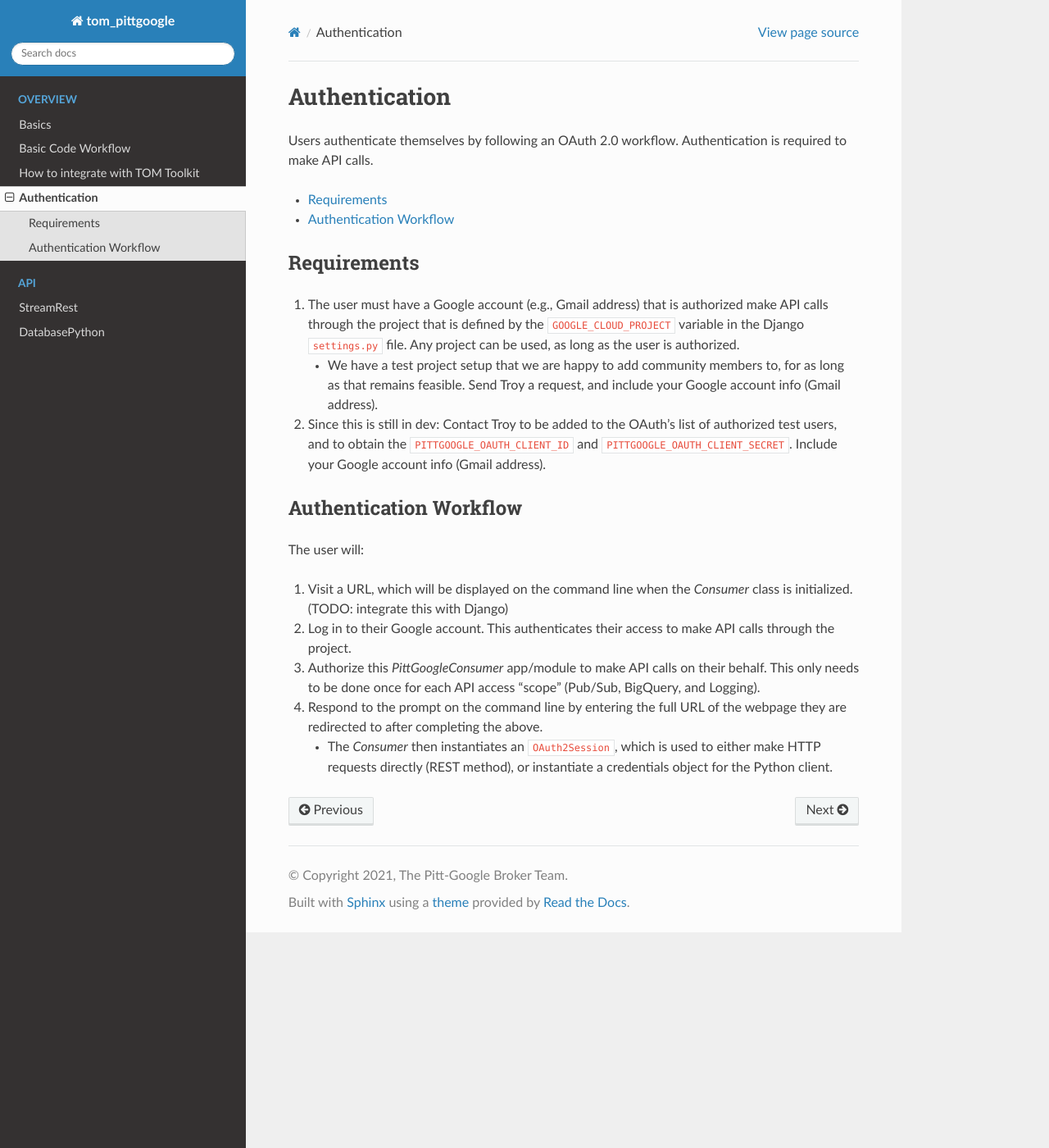
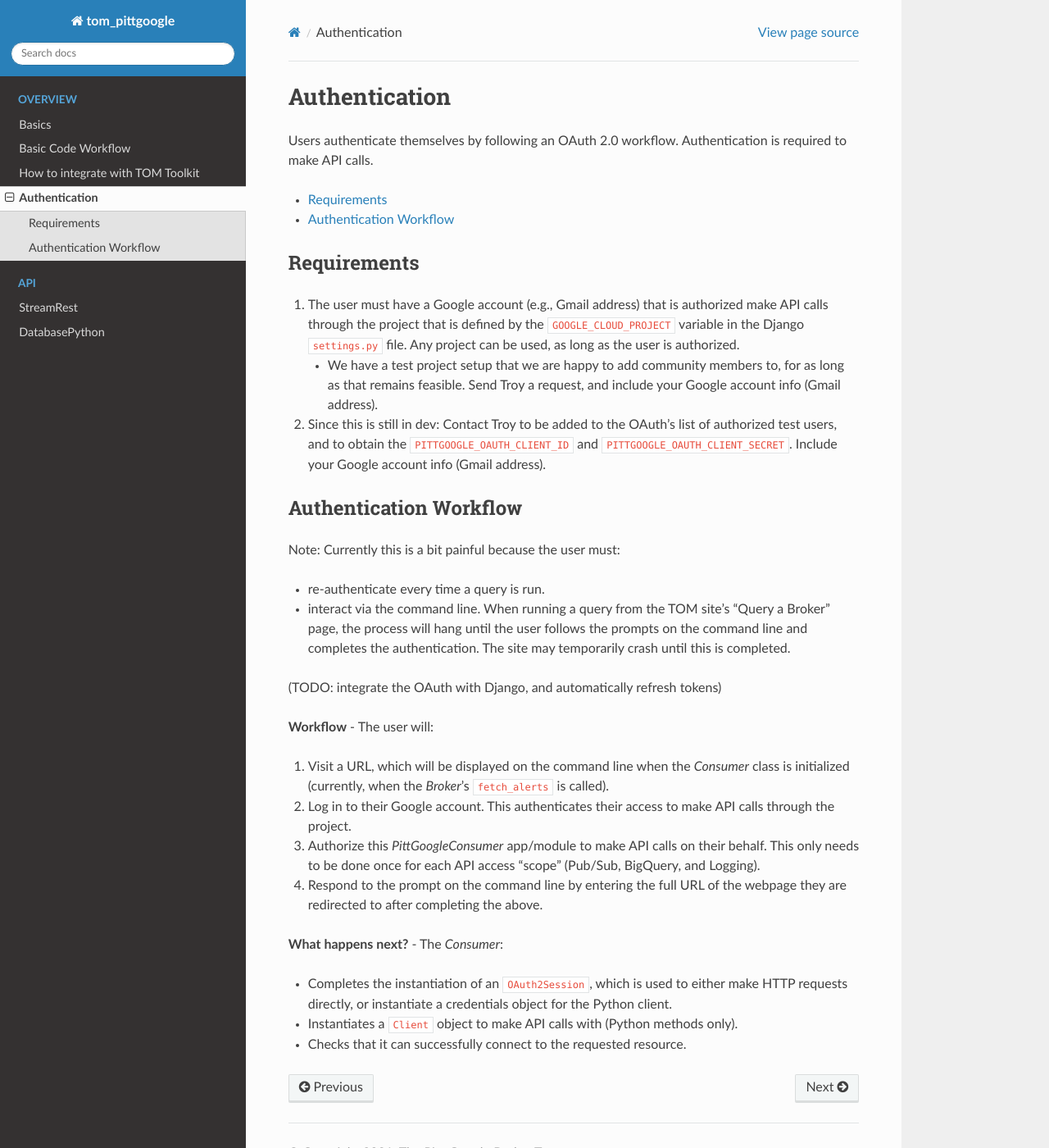
Before and after one commit to mwvgroup/tom_pittgoogle, a Sphinx documentation site: the page built from docs/source/auth.rst, in a window 1280 px wide and 1400 px high. Shown: the whole window at 82% size. Built offline with Sphinx 7.4.7 and the Read the Docs theme 2.0.0, drawn with Linux system fonts in a browser that asks for light colours.

Commit message:
move consumer instantiation to fetch_alerts. everything works locally

```diff
--- a/docs/source/auth.rst
+++ b/docs/source/auth.rst
@@ -27,10 +27,22 @@ Requirements
 
 Authentication Workflow
 ------------------------
-The user will:
+
+Note: Currently this is a bit painful because the user must:
+
+-   re-authenticate every time a query is run.
+
+-   interact via the command line. When running a query from the TOM site's
+    "Query a Broker" page, the process will hang until the user follows the prompts on
+    the command line and completes the authentication. The site may temporarily
+    crash until this is completed.
+
+(TODO: integrate the OAuth with Django, and automatically refresh tokens)
+
+**Workflow** - The user will:
 
 1.  Visit a URL, which will be displayed on the command line when the `Consumer`
-    class is initialized. (TODO: integrate this with Django)
+    class is initialized (currently, when the `Broker`'s ``fetch_alerts`` is called).
 
 2.  Log in to their Google account. This authenticates their access to make API calls
     through the project.
@@ -42,6 +54,12 @@ The user will:
 4.  Respond to the prompt on the command line by entering the full URL of the webpage
     they are redirected to after completing the above.
 
-    -   The `Consumer` then instantiates an ``OAuth2Session``, which is used to either
-        make HTTP requests directly (REST method), or instantiate a credentials object
-        for the Python client.
+**What happens next?** - The `Consumer`:
+
+-   Completes the instantiation of an ``OAuth2Session``,
+    which is used to either make HTTP requests directly, or instantiate a credentials
+    object for the Python client.
+
+-   Instantiates a ``Client`` object to make API calls with (Python methods only).
+
+-   Checks that it can successfully connect to the requested resource.
```
Also changed, not shown: docs/source/integrate_tom.rst (+3 -4 lines), 2 other files.
